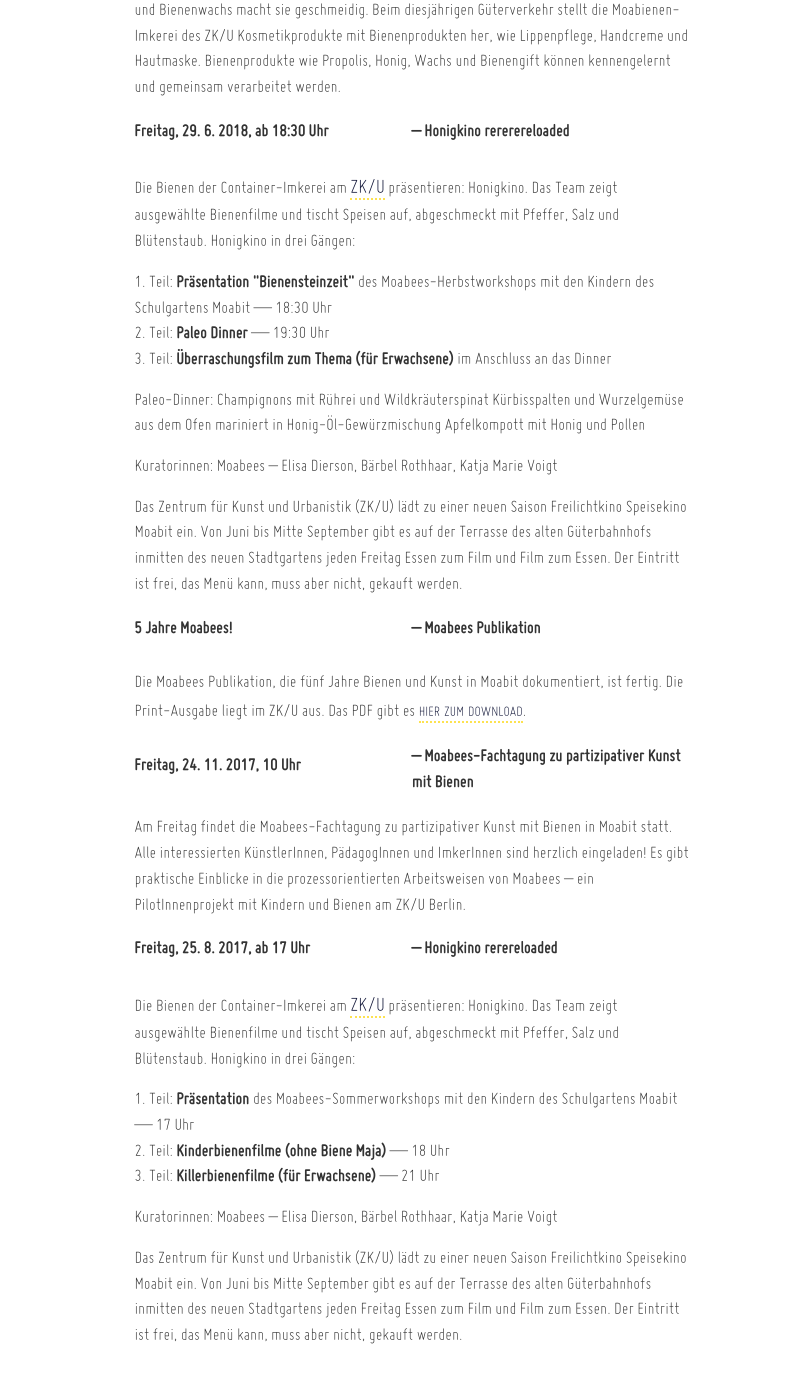
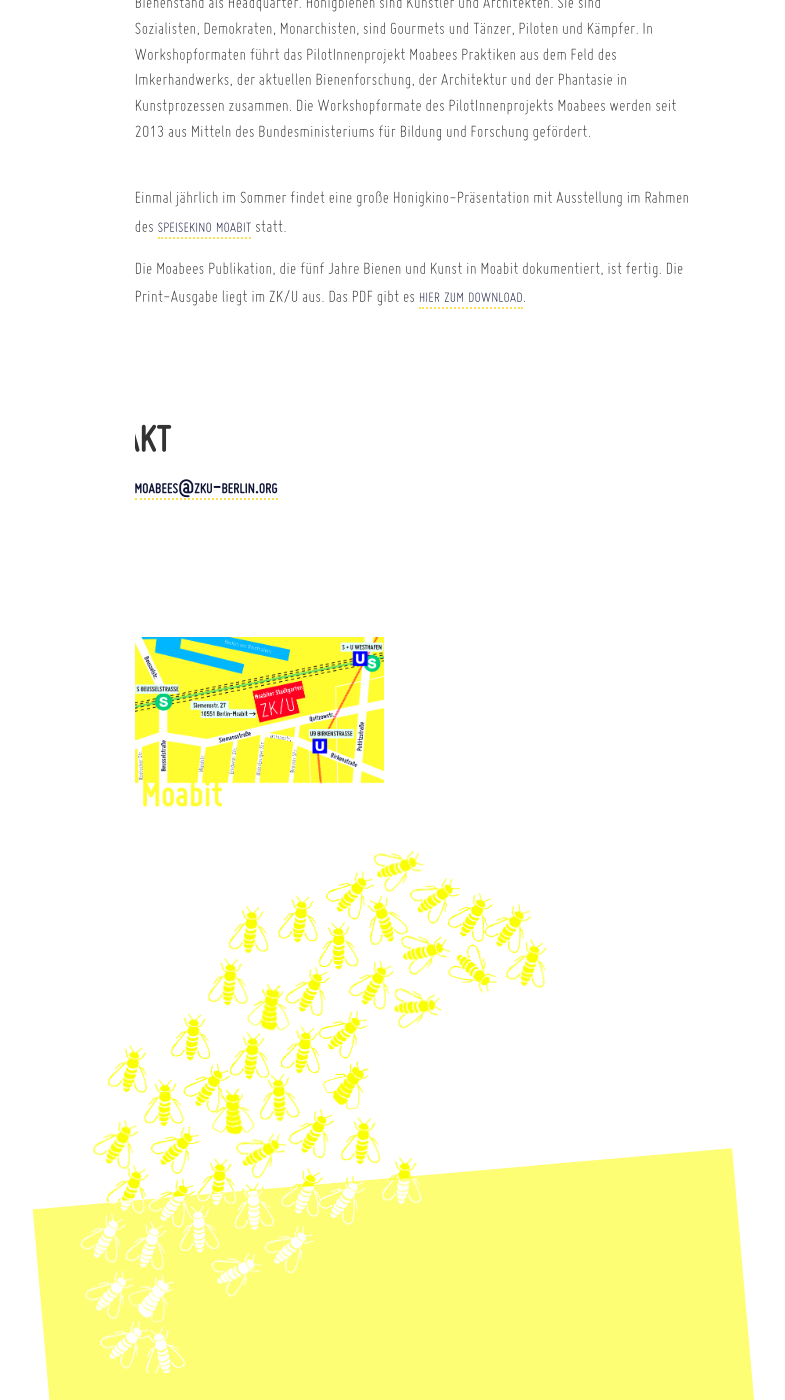
Before and after one commit to dieda/moabienen.berlin-bienenstadt.de, a Jekyll site: the page built from index.html, in a window 1280 px wide and 1400 px high, scrolled down 831 px. Shown: the whole window, without its empty margins (228-1013 px from the left). Built offline with Jekyll 4.4.1, drawn with Linux system fonts in a browser that asks for light colours; some of the changed text lies outside the part shown.

Commit message:
termine gelöscht!

```diff
--- a/index.html
+++ b/index.html
@@ -22,9 +22,6 @@
 
 ---
 
-<p>
-  Im Bienen-Kunstprojekt Moabees – ein PilotInnenprojekt erarbeiten Kinder und KünstlerInnen neue Perspektiven auf Honigbienen in der Stadt und ihre Produkte Honig – Wachs – und Blütenstaub. Das PilotInnen-Projekt Moabees wird geleitet von der KünstlerInnen- und ImkerInnengruppe Moabees: Elisa Dierson, Bärbel Rothhaar und Katja Marie Voigt.
-</p>
 
 
 
@@ -32,62 +29,26 @@
   Aktuelles
 </h2>
 
-<p>
-<dl class="dl-horizontal">
-<dt>
-    Sonntag, 1. 7. 2018
-  </dt>
-  <dd>
-    Güterverkehr –– Bienenbotox: Pop Up Beaty Werkstatt
-   </dd>
-   </dl>
-Die Container Imkerei am ZK/U lädt zur Bienen Botox Party ein! Bienenstiche machen pralle Haut und Bienenwachs macht sie geschmeidig.
-
-Beim diesjährigen Güterverkehr stellt die Moabienen-Imkerei des ZK/U Kosmetikprodukte mit Bienenprodukten her, wie Lippenpflege, Handcreme und Hautmaske. Bienenprodukte wie Propolis, Honig, Wachs und Bienengift können kennengelernt und gemeinsam verarbeitet werden.
-</p>
 
 
-<dl class="dl-horizontal">
-<dt>
-    Freitag, 29. 6. 2018, ab 18:30 Uhr
-  </dt>
-  <dd>
-    Honigkino rererereloaded
-  </dd>
-</dl>
+
+
+<h2 id="moabees">
+  Moabees
+</h2>
 
 <p>
-  Die Bienen der Container-Imkerei am <a href="http://zku-berlin.org/">ZK/U</a> präsentieren: Honigkino. Das Team zeigt ausgewählte Bienenfilme und tischt Speisen auf, abgeschmeckt mit Pfeffer, Salz und Blütenstaub. Honigkino in drei Gängen:
+Moabees ist eine Künstlerinnen- und Imkerinnengruppe, die von Elisa Dierson, Bärbel Rothhaar und Katja Marie Voigt 2013 gegründet wurde. Moabees erarbeitet künstlerische Perspektiven auf Honigbienen in der Stadtgesellschaft. Am ZK/U in Berlin-Moabit befindet sich der Projekt-Bienenstand als Headquarter.
+
+
+Honigbienen sind Künstler und Architekten. Sie sind Sozialisten, Demokraten, Monarchisten, sind Gourmets und Tänzer, Piloten und Kämpfer. In Workshopformaten führt das PilotInnenprojekt Moabees Praktiken aus dem Feld des Imkerhandwerks, der aktuellen Bienenforschung, der Architektur und der Phantasie in Kunstprozessen zusammen. Die Workshopformate des PilotInnenprojekts Moabees werden seit 2013 aus Mitteln des Bundesministeriums für Bildung und Forschung gefördert.
+<br/><br/>
 </p>
 
 <p>
-  1. Teil: <strong>Präsentation "Bienensteinzeit"</strong> des Moabees-Herbstworkshops mit den Kindern des Schulgartens Moabit — 18:30 Uhr<br/>
-  2. Teil: <strong>Paleo Dinner</strong> — 19:30 Uhr<br/>
-  3. Teil: <strong>Überraschungsfilm zum Thema (für Erwachsene)</strong> im Anschluss an das Dinner
+  Einmal jährlich im Sommer findet eine große Honigkino-Präsentation mit Ausstellung im Rahmen des <a href="http://www.zku-berlin.org/de/activity/category/?tx_residencies_archive[category]=10&cHash=e52f537bff3de149e2d21a0e3dc0df51">speisekino moabit</a> statt.
 </p>
 
-<p>Paleo-Dinner: Champignons mit Rührei und Wildkräuterspinat
-Kürbisspalten und Wurzelgemüse aus dem Ofen mariniert in Honig-Öl-Gewürzmischung Apfelkompott mit Honig und Pollen</p>
-
-<p>
-  Kuratorinnen: Moabees – Elisa Dierson, Bärbel Rothhaar, Katja Marie Voigt<br/>
-</p>
-
-<p>
-  Das Zentrum für Kunst und Urbanistik (ZK/U) lädt zu einer neuen Saison Freilichtkino Speisekino Moabit ein. Von Juni bis Mitte September gibt es auf der Terrasse des alten Güterbahnhofs inmitten des neuen Stadtgartens jeden Freitag Essen zum Film und Film zum Essen. Der Eintritt ist frei, das Menü kann, muss aber nicht, gekauft werden.
-</p>
-
-
-
-<dl class="dl-horizontal">
-
-<dt>
-    5 Jahre Moabees!
-  </dt>
-  <dd>
-    Moabees Publikation
-  </dd>
-</dl>
 
 <p>
 Die Moabees Publikation, die fünf Jahre Bienen und Kunst in Moabit dokumentiert, ist fertig. Die Print-Ausgabe liegt im ZK/U aus. Das PDF gibt es <a target="_blank" href="img/MOABEES_Kunst_und_Bienen_Doku_2017_Digitalversion_WEB_low_res.pdf" type="application/pdf">hier zum download</a>.
@@ -99,106 +60,6 @@
 <dt>
 
  <dt>
-
-    Freitag, 24. 11. 2017, 10 Uhr
-  </dt>
-  <dd>
-    Moabees-Fachtagung zu partizipativer Kunst mit Bienen
-  </dd>
-
-</dl>
-
-<p>
-  Am Freitag findet die Moabees-Fachtagung zu partizipativer Kunst mit Bienen in Moabit statt. Alle interessierten KünstlerInnen, PädagogInnen und ImkerInnen sind herzlich eingeladen! Es gibt praktische Einblicke in die prozessorientierten Arbeitsweisen von Moabees – ein PilotInnenprojekt mit Kindern und Bienen am ZK/U Berlin.
-</p>
-
-<dl class="dl-horizontal">
-
-  <dt>
-    Freitag, 25. 8. 2017, ab 17 Uhr
-  </dt>
-  <dd>
-    Honigkino rerereloaded
-  </dd>
-
-</dl>
-
-<p>
-  Die Bienen der Container-Imkerei am <a href="http://zku-berlin.org/">ZK/U</a> präsentieren: Honigkino. Das Team zeigt ausgewählte Bienenfilme und tischt Speisen auf, abgeschmeckt mit Pfeffer, Salz und Blütenstaub. Honigkino in drei Gängen:
-</p>
-
-<p>
-  1. Teil: <strong>Präsentation</strong> des Moabees-Sommerworkshops mit den Kindern des Schulgartens Moabit — 17 Uhr<br/>
-  2. Teil: <strong>Kinderbienenfilme (ohne Biene Maja)</strong> — 18 Uhr<br/>
-  3. Teil: <strong>Killerbienenfilme (für Erwachsene)</strong> — 21 Uhr
-</p>
-
-<p>
-  Kuratorinnen: Moabees – Elisa Dierson, Bärbel Rothhaar, Katja Marie Voigt<br/>
-</p>
-
-<p>
-  Das Zentrum für Kunst und Urbanistik (ZK/U) lädt zu einer neuen Saison Freilichtkino Speisekino Moabit ein. Von Juni bis Mitte September gibt es auf der Terrasse des alten Güterbahnhofs inmitten des neuen Stadtgartens jeden Freitag Essen zum Film und Film zum Essen. Der Eintritt ist frei, das Menü kann, muss aber nicht, gekauft werden.
-</p>
-
-<h2 id="praesentationen">
-  Vergangene Präsentationen
-</h2>
-
-<dl class="dl-horizontal">
-
-  <dt>
-    2016
-  </dt>
-  <dd>
-    Honigkino reloaded reloaded
-  </dd>
-
-</dl>
-
-<dl class="dl-horizontal">
-
-  <dt>
-  2015
-  </dt>
-  <dd>
-    Honigkino reloaded
-  </dd>
-
-</dl>
-
-<p><img src="/img/honigkino_gruselkino_web.png" alt="Honigkino"></p>
-
-<dl class="dl-horizontal">
-
-  <dt>
-  2014
-  </dt>
-  <dd>
-    Honigkino
-  </dd>
-
-</dl>
-
-<p><img src="/img/honigkino_mailing.png" alt="Honigkino"></p>
-
-<h2 id="moabees">
-  Moabees
-</h2>
-
-<p>
-Moabees ist eine Künstlerinnen- und Imkerinnengruppe, die von Elisa Dierson, Bärbel Rothhaar und Katja Marie Voigt 2013 gegründet wurde. Moabees erarbeitet künstlerische Perspektiven auf Honigbienen in der Stadtgesellschaft. Am ZK/U in Berlin-Moabit befindet sich der Projekt-Bienenstand als Headquarter.
-
-
-Honigbienen sind Künstler und Architekten. Sie sind Sozialisten, Demokraten, Monarchisten, sind Gourmets und Tänzer, Piloten und Kämpfer. In Workshopformaten führt das PilotInnenprojekt Moabees Praktiken aus dem Feld des Imkerhandwerks, der aktuellen Bienenforschung, der Architektur und der Phantasie in Kunstprozessen zusammen. Die Workshopformate des PilotInnenprojekts Moabees werden seit 2013 aus Mitteln des Bundesministeriums für Bildung und Forschung gefördert.
-<br/><br/>
-
-
-</p>
-
-<p>
-  Einmal jährlich im Sommer findet eine große Honigkino-Präsentation mit Ausstellung im Rahmen des <a href="http://www.zku-berlin.org/de/activity/category/?tx_residencies_archive[category]=10&cHash=e52f537bff3de149e2d21a0e3dc0df51">speisekino moabit</a> statt.
-</p>
 
 
 <h2 id="kontakt">
```
Also changed, not shown: 1 other file.
